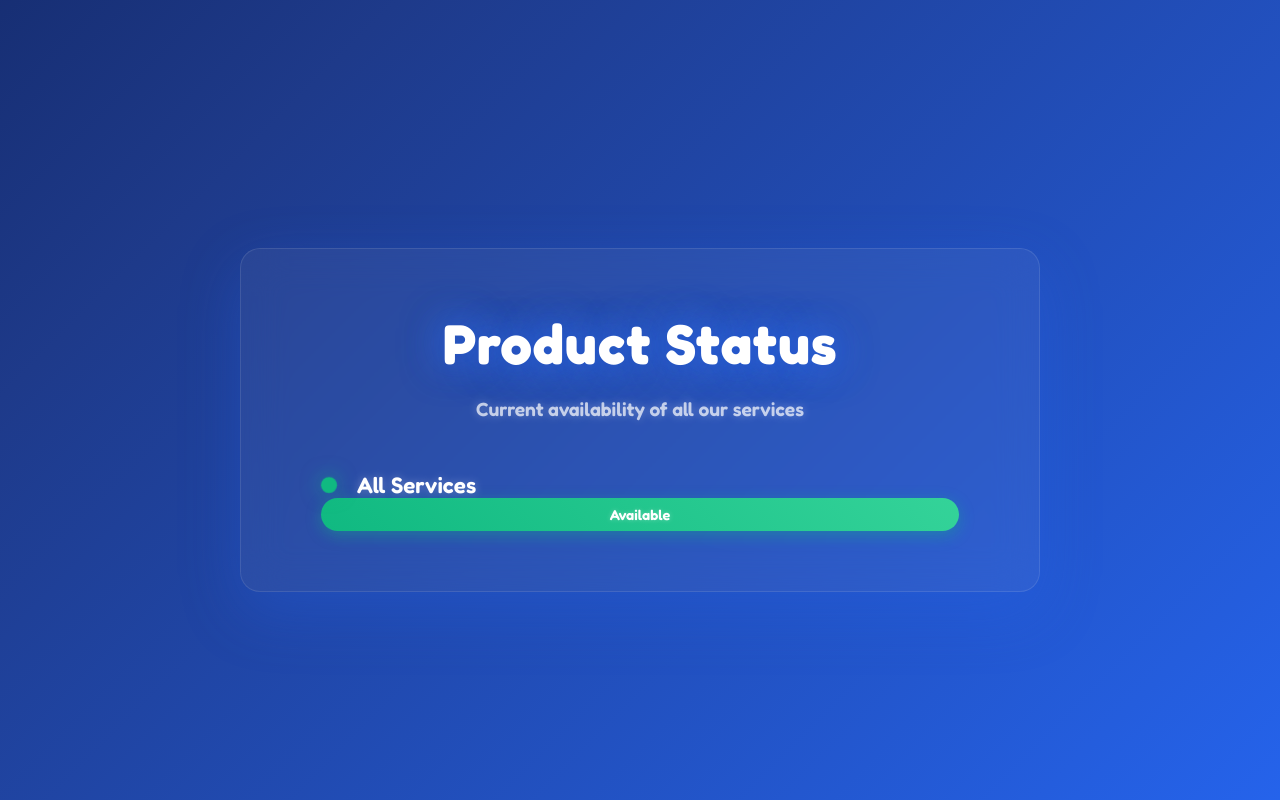
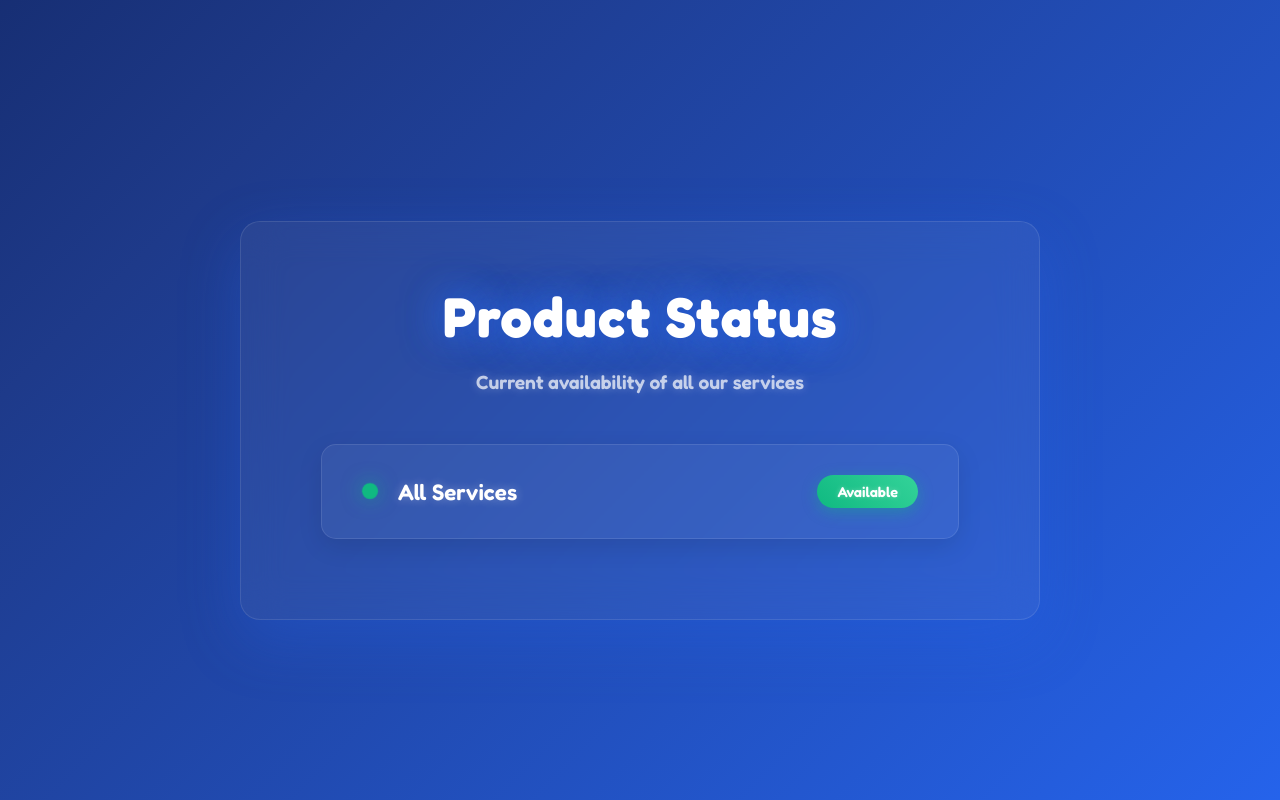
Before and after one commit to Isostraight/Vo1dZ0-Shop, a plain HTML site: page index.html in a window 1280 px wide. Shown: the part 1280-2080 px from the top of the page. Drawn offline with Linux system fonts and the light colour scheme.

Commit message:
Update index.html

```diff
--- a/index.html
+++ b/index.html
@@ -590,7 +590,8 @@
                     <p style="font-size: 1.2rem; color: rgba(255, 255, 255, 0.7); font-weight: 400; text-shadow: 0 0 10px rgba(255, 255, 255, 0.3);">Current availability of all our services</p>
                 </div>
 
-                <div class="status-box">
+                <div style="background: rgba(255, 255, 255, 0.05); border-radius: 15px; padding: 30px 40px; margin: 20px 0; display: flex; justify-content: space-between; align-items: center; transition: all 0.3s ease; border: 1px solid rgba(255, 255, 255, 0.1); box-shadow: 0 8px 25px rgba(0, 0, 0, 0.1);">
+
 
                     <div style="display: flex; align-items: center; gap: 20px;">
                         <div style="width: 16px; height: 16px; border-radius: 50%; background: #10b981; box-shadow: 0 0 20px rgba(16, 185, 129, 0.6); animation: pulse 2s ease-in-out infinite;"></div>
```
